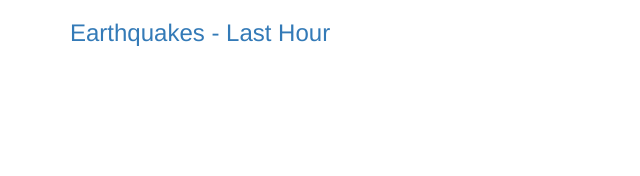
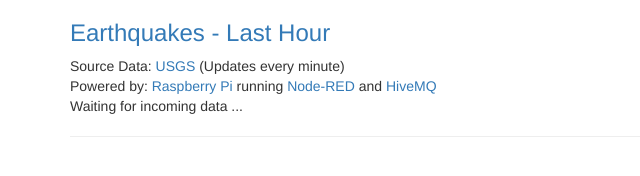
Before and after one commit to troyscott/quakepusher, a website: page public/index.html in a window 1280 px wide. Shown: the whole page, without its empty margins (0-640 px from the left). Drawn offline with nearby package versions, Linux system fonts and the light colour scheme.

Commit message:
added more detail information like connection id and source data

```diff
--- a/public/index.html
+++ b/public/index.html
@@ -21,7 +21,14 @@
     <a target="_blank" href="http://earthquake.usgs.gov/earthquakes/feed/v1.0/geojson.php">
     Earthquakes - Last Hour</a>
   </h3>
-  <div id="status"></div>
+  Source Data: <a href="http://usgs.gov">USGS</a> <caption>(Updates every minute)</caption><br>
+  Powered by:
+  <a target="_blank" href="http://www.raspberrypi.org/" >Raspberry Pi</a> running
+  <a target="_blank" href="http://nodered.org/">Node-RED</a> and
+  <a target="_blank" href="http://www.hivemq.com/documentation/">HiveMQ</a>
+
+  <div id="status">Waiting for incoming data ...</div>
+  <hr>
   <div id="quakes"></div>
 </div>
 
--- a/public/js/main.js
+++ b/public/js/main.js
@@ -6,10 +6,10 @@ console.log("ready");
 // Create a client instance
 var host = "wsquake.ngrok.com";
 var port = 80;
-var clientId = new Date();
-console.log(clientId.getMilliseconds());
-console.log(String(Number(clientId)));
-client = new Paho.MQTT.Client(host, Number(port), String(clientId));
+var clientId = String(Number(new Date()));
+//console.log(String(Number(clientId)));
+console.log(clientId);
+client = new Paho.MQTT.Client(host, Number(port), clientId);
 
 // set callback handlers
 client.onConnectionLost = onConnectionLost;
@@ -37,8 +37,6 @@ function onConnectionLost(responseObject) {
       'Refresh </a>'
     ]
     $('#status').html(html.join(''));
-
-
   }
 }
 
@@ -75,7 +73,8 @@ function onMessageArrived(message) {
       // Status section
       d = new Date();
       var status = "Last Updated: " + d  + "<br>";
-      status += "Client Connections: " + clientConnections + "<br>";
+      status += "Client Connections: " + clientConnections ;
+      status += " Connection Id: " + clientId + "<br>";
       $('#status').html(status);
     }
     else
```
